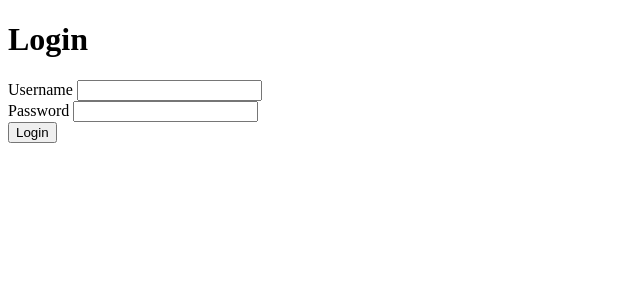
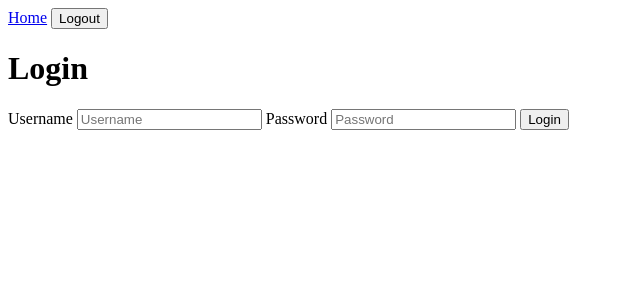
Before and after one commit to shayalvaghasiya/moneylog, a SvelteKit app in the folder moneylog-frontend/: page /login in a window 1280 px wide. Shown: the top 300 px of the page, without its empty margins (0-640 px from the left). Built offline with nearby package versions, Linux system fonts and the light colour scheme; sample sign-in values are in the browser's storage.

Commit message:
Login, Auth frontend

```diff
--- a/moneylog-frontend/src/lib/LogoutButton.svelte
+++ b/moneylog-frontend/src/lib/LogoutButton.svelte
@@ -1,13 +1,13 @@
 <script>
-  import { clearToken } from "$lib/auth";
-  import { goto } from "$app/navigation";
+  import { logout } from "$lib/authStore";
+  import { goto, replaceState } from "$app/navigation";
 
-  function logout() {
-    clearToken();
-    goto("/login");
+  function handle_logout() {
+    logout();
+    goto("/login", {replaceState: true});
   }
 </script>
 
-<button on:click={logout}>
+<button on:click={handle_logout}>
   Logout
 </button>
--- a/moneylog-frontend/src/lib/auth.js
+++ /dev/null
@@ -1,15 +0,0 @@
-export function setToken(token) {
-    localStorage.setItem('access_token', token);
-}
-
-export function getToken() {
-    return localStorage.getItem('access_token');
-}
-
-export function removeToken() {
-    localStorage.removeItem('access_token');
-}
-
-export function isLoggedIn() {
-    return !!getToken();
-}
--- /dev/null
+++ b/moneylog-frontend/src/lib/authStore.js
@@ -0,0 +1,26 @@
+import { writable } from "svelte/store";
+import { browser } from "$app/environment";
+
+export const auth = writable({
+  token: null,
+  ready: false
+});
+
+if (browser) {
+  const token = localStorage.getItem("access_token");
+  auth.set({ token, ready: true });
+}
+
+export function login(token) {
+  if (browser) {
+    localStorage.setItem("access_token", token);
+  }
+  auth.set({ token, ready: true });
+}
+
+export function logout() {
+  if (browser) {
+    localStorage.removeItem("access_token");
+  }
+  auth.set({ token: null, ready: true });
+}
--- a/moneylog-frontend/src/routes/+layout.svelte
+++ b/moneylog-frontend/src/routes/+layout.svelte
@@ -1,11 +1,18 @@
+<!-- base UI (shared accross all pages) -->
+
 <script>
-	import favicon from '$lib/assets/favicon.svg';
+	import {auth} from "$lib/authStore";
+	import {derived} from "svelte/store";
+	import LogoutButton  from "$lib/LogoutButton.svelte";
 
-	let { children } = $props();
+	const isLoggedIn = derived(auth, ($auth) => !!$auth.token);
 </script>
 
-<svelte:head>
-	<link rel="icon" href={favicon} />
-</svelte:head>
+<nav>
+	<a href="/">Home</a>
 
-{@render children()}
+	{#if $isLoggedIn}
+		<LogoutButton />
+	{/if}
+</nav>
+<slot />
--- a/moneylog-frontend/src/routes/login/+page.svelte
+++ b/moneylog-frontend/src/routes/login/+page.svelte
@@ -1,12 +1,17 @@
+<!-- login page -->
+
 <script>
   import { goto } from "$app/navigation";
-  import { setToken } from "$lib/auth";
+  import {login} from "$lib/authStore"
 
   let username = "";
   let password = "";
   let error = "";
+  let isLoading = false;
 
-  async function login() {
+  async function handle_login() {
+    if (isLoading) return;
+    isLoading = true;
     error = "";
 
     const res = await fetch("http://localhost:8000/api/token/", {
@@ -17,33 +22,29 @@
 
     if (!res.ok) {
       error = "Invalid username or password";
+      isLoading = false;
       return;
     }
 
     const data = await res.json();
-    setToken(data.access);
-    goto("/");
+    login(data.access);
+    await Promise.resolve();
+    goto("/", {replaceState: true});
   }
 </script>
 
 <h1>Login</h1>
 
-<form on:submit|preventDefault={login}>
-  <div>
-    <!-- svelte-ignore a11y_label_has_associated_control -->
-    <label>Username</label>
-    <input bind:value={username} />
-  </div>
+<form on:submit|preventDefault={handle_login}>
+  <label>
+    Username <input placeholder="Username" bind:value={username} disabled={isLoading} />
+  </label>
+  <label>
+    Password <input type="password" placeholder="Password" bind:value={password} disabled={isLoading} />
+  </label>
+  <button disabled={isLoading}>{isLoading ? 'Logging in...' : 'Login'}</button>
+</form>
 
-  <div>
-    <!-- svelte-ignore a11y_label_has_associated_control -->
-    <label>Password</label>
-    <input type="password" bind:value={password} />
-  </div>
-
-  <button type="submit">Login</button>
-
-  {#if error}
-    <p style="color: red;">{error}</p>
-  {/if}
-</form>
+{#if error}
+  <p style="color:red">{error}</p>
+{/if}
--- a/moneylog-frontend/vite.config.js
+++ b/moneylog-frontend/vite.config.js
@@ -2,5 +2,11 @@ import { sveltekit } from '@sveltejs/kit/vite';
 import { defineConfig } from 'vite';
 
 export default defineConfig({
-	plugins: [sveltekit()]
+	plugins: [sveltekit()],
+	server: {
+		watch: {
+			usePolling: true,
+			interval: 100
+		}
+	}
 });
```
Also changed, not shown: moneylog-frontend/src/routes/+page.svelte (+38 -17 lines).
